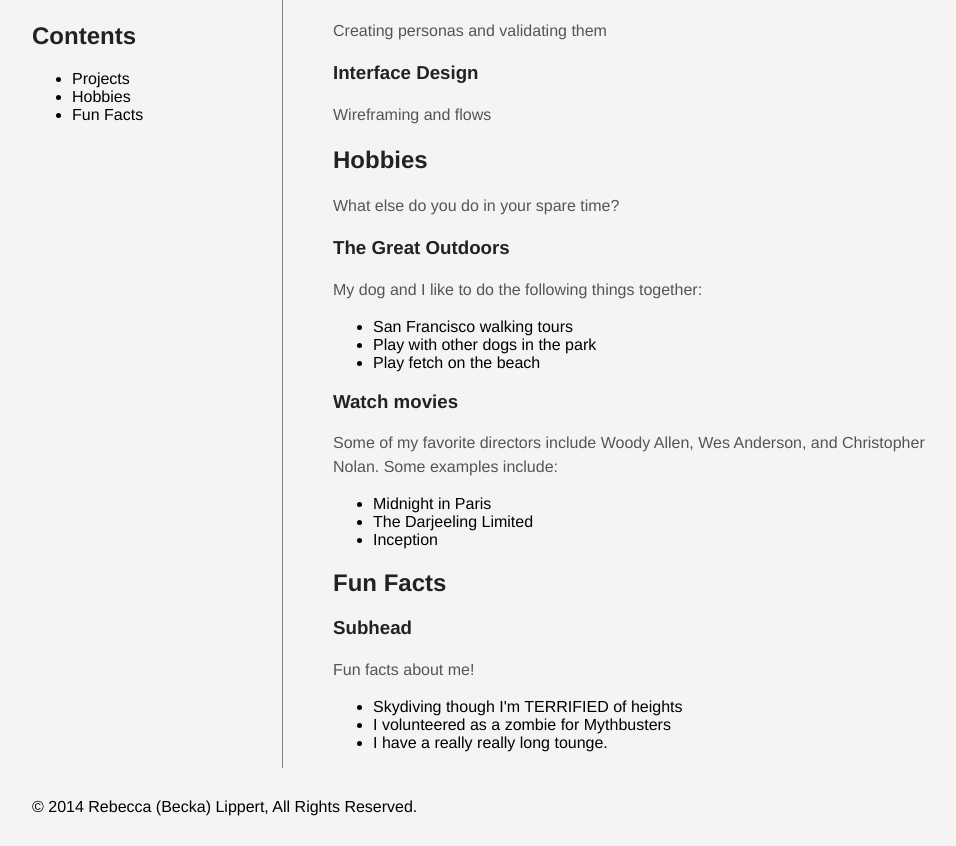
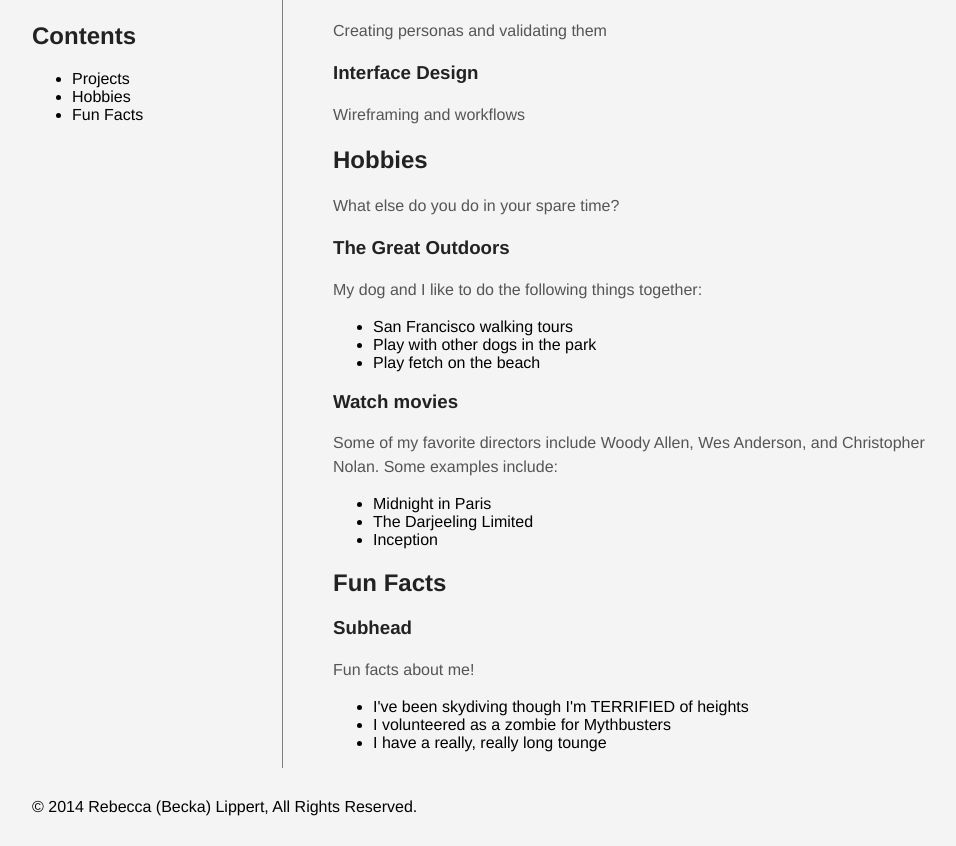
Before and after one commit to HeckaBecka/heckabecka.github.io, a plain HTML site: page index.html in a window 1280 px wide. Shown: the part 317-1163 px from the top of the page, without its empty margins (138-1094 px from the left). Drawn offline with nearby package versions, Linux system fonts and the light colour scheme.

Commit message:
changed text

```diff
--- a/index.html
+++ b/index.html
@@ -38,7 +38,7 @@
         <p>Creating personas and validating them</p>
 
         <h3>Interface Design</h3>
-        <p>Wireframing and flows</p>
+        <p>Wireframing and workflows</p>
 
 
         <h2 id="hobbies">Hobbies</h2>
@@ -65,9 +65,9 @@
         <h3>Subhead</h3>
         <p>Fun facts about me!</p>
         <ul>
-          <li>Skydiving though I'm TERRIFIED of heights</li>
+          <li>I've been skydiving though I'm TERRIFIED of heights</li>
           <li>I volunteered as a zombie for Mythbusters</li>
-          <li>I have a really really long tounge.</li>
+          <li>I have a really, really long tounge</li>
         </ul>
 
 
```
